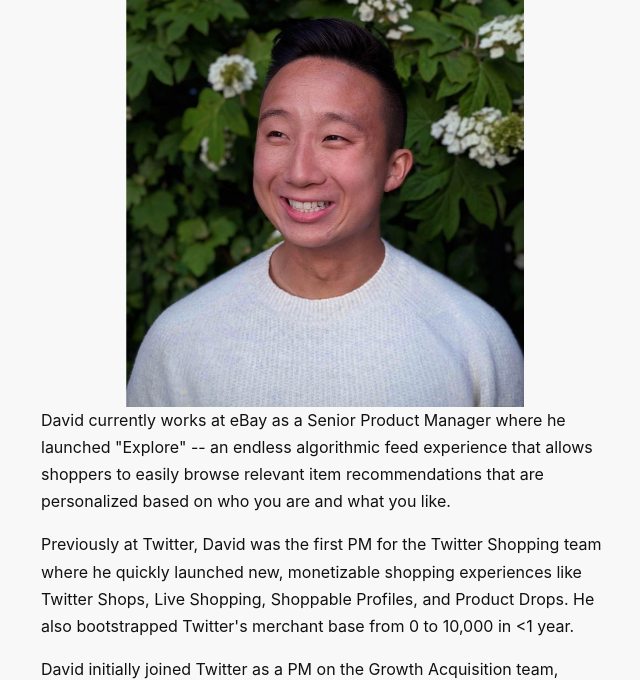
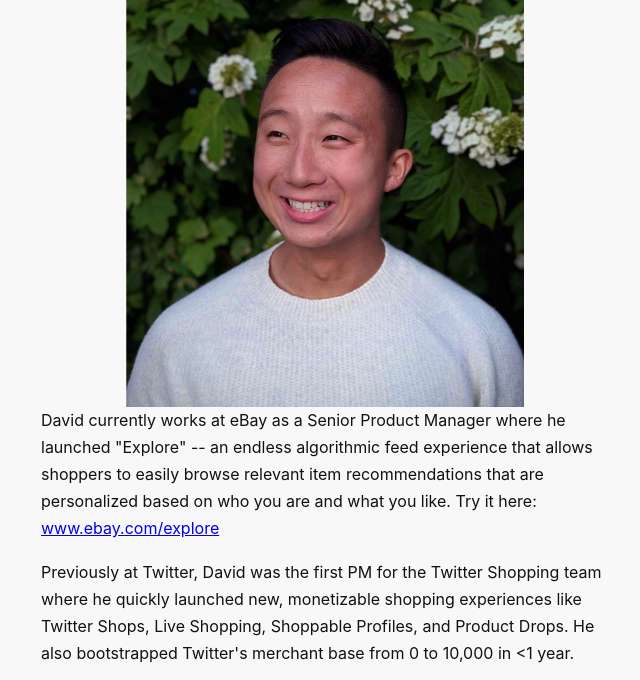
Before and after one commit to davidfromkansas/david_personal_website, a plain HTML site: page index.html in a window 1280 px wide. Shown: the part 95-775 px from the top of the page, without its empty margins (315-955 px from the left). Drawn offline with Linux system fonts and the light colour scheme.

Commit message:
updated resume

```diff
--- a/index.html
+++ b/index.html
@@ -41,7 +41,7 @@
     <!-- Default Content -->
     <img id="profile_img" src="better.jpg"/>
 
-    <p>David currently works at eBay as a Senior Product Manager where he launched "Explore" -- an endless algorithmic feed experience that allows shoppers to easily browse relevant item recommendations that are personalized based on who you are and what you like.
+    <p>David currently works at eBay as a Senior Product Manager where he launched "Explore" -- an endless algorithmic feed experience that allows shoppers to easily browse relevant item recommendations that are personalized based on who you are and what you like. Try it here: <a href="https://www.ebay.com/explore">www.ebay.com/explore </a>
     </p>
 
     <p>Previously at Twitter, David was the first PM for the Twitter Shopping team where he quickly launched new, monetizable shopping experiences like Twitter Shops, Live Shopping, Shoppable Profiles, and Product Drops. He also bootstrapped Twitter's merchant base from 0 to 10,000 in <1 year.
```
Also changed, not shown: 1 other file.
